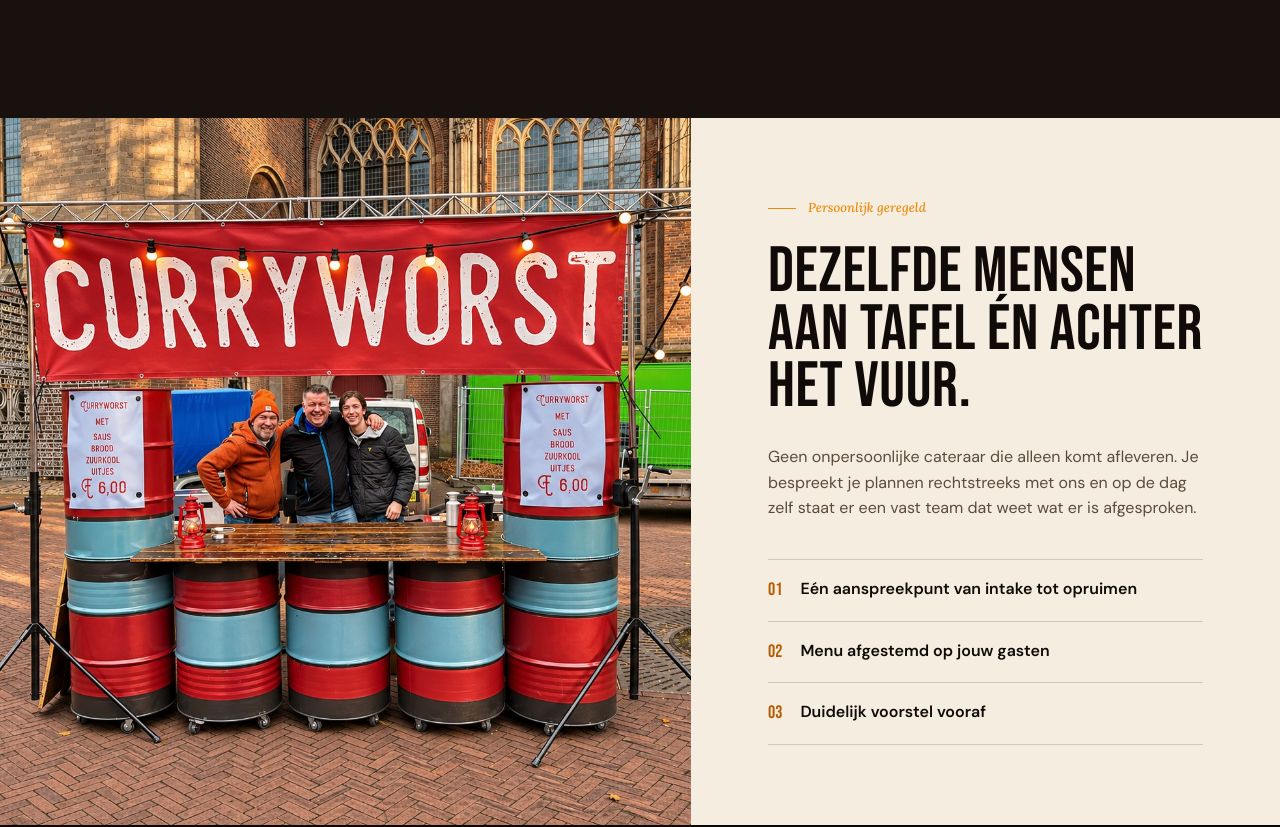
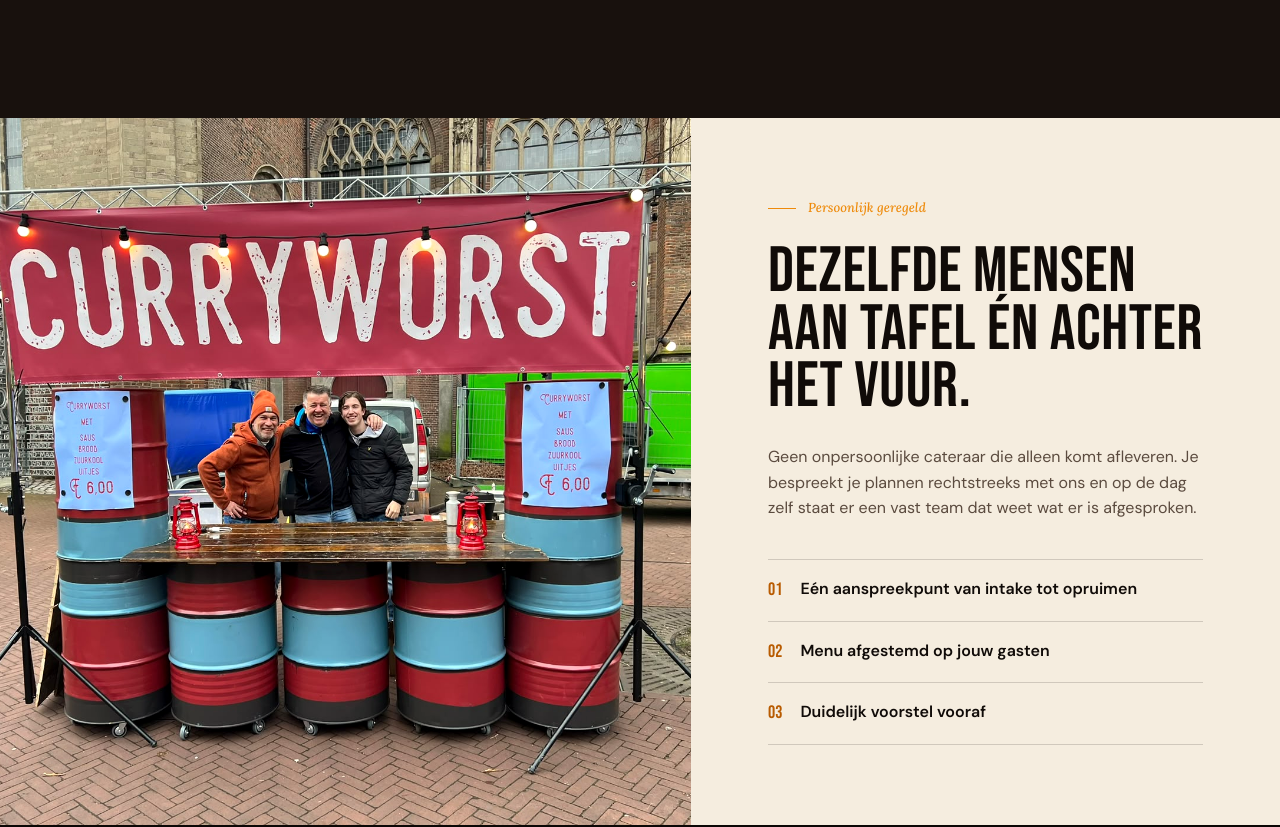
Before and after one commit to Damiank97/briqk-stokeandsmoke, a plain HTML site: page index.html in a window 1280 px wide. Shown: the part 2567-3394 px from the top of the page. Drawn offline with Linux system fonts and the light colour scheme.

Commit message:
Restore original team photo

```diff
--- a/index.html
+++ b/index.html
@@ -17,7 +17,7 @@
   <link rel="preconnect" href="https://fonts.gstatic.com" crossorigin>
   <link href="https://fonts.googleapis.com/css2?family=Bebas+Neue&family=DM+Sans:wght@400;500;600&family=Lora:ital,wght@0,400;1,500&display=swap" rel="stylesheet">
   <link rel="preload" href="assets/smashburger.webp" as="image" type="image/webp">
-  <link rel="stylesheet" href="styles.css?v=25">
+  <link rel="stylesheet" href="styles.css?v=26">
   <script>document.documentElement.classList.add('js');</script>
   <script type="application/ld+json">
   {
@@ -178,7 +178,7 @@
 
     <section class="proof section" aria-label="Waarom Stoke and Smoke">
       <div class="proof-image" data-reveal>
-        <img src="assets/team_stoke_smoke_enhanced.jpg" width="1448" height="1086" alt="Drie leden van het Stoke and Smoke team samen achter de kraam" loading="lazy" decoding="async">
+        <img src="assets/team_stoke_smoke_original.jpg" width="1600" height="1200" alt="Drie leden van het Stoke and Smoke team samen achter de kraam" loading="lazy" decoding="async">
       </div>
       <div class="proof-copy" data-reveal>
         <p class="eyebrow"><span></span> Persoonlijk geregeld</p>
--- a/styles.css
+++ b/styles.css
@@ -960,7 +960,7 @@ summary {
   height: 100%;
   object-fit: cover;
   object-position: center center;
-  filter: saturate(0.94) contrast(1.01);
+  filter: sepia(0.06) saturate(1.08) contrast(1.04) brightness(1.01);
 }
 
 .proof-copy {
```
Also changed, not shown: assets/team_stoke_smoke_enhanced.jpg (deleted), assets/team_stoke_smoke_original.jpg (added).
